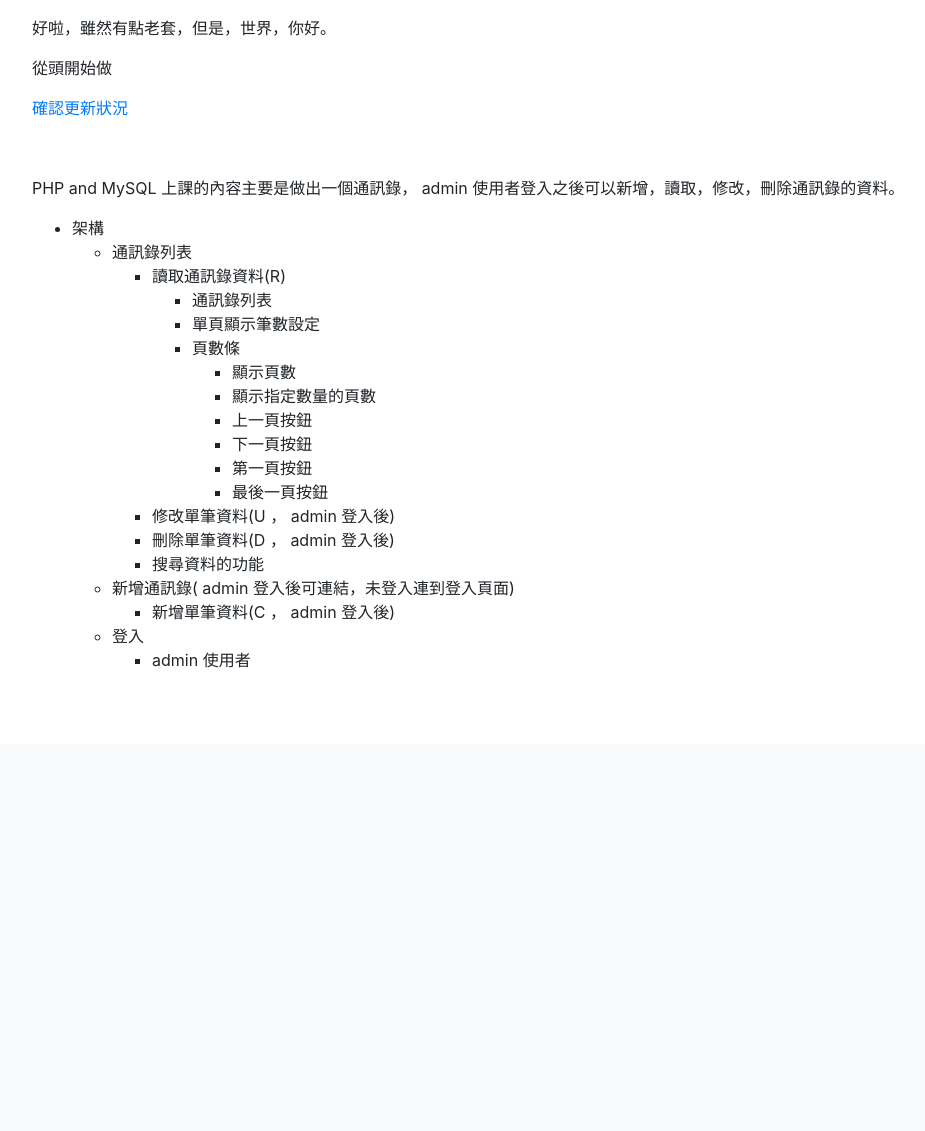
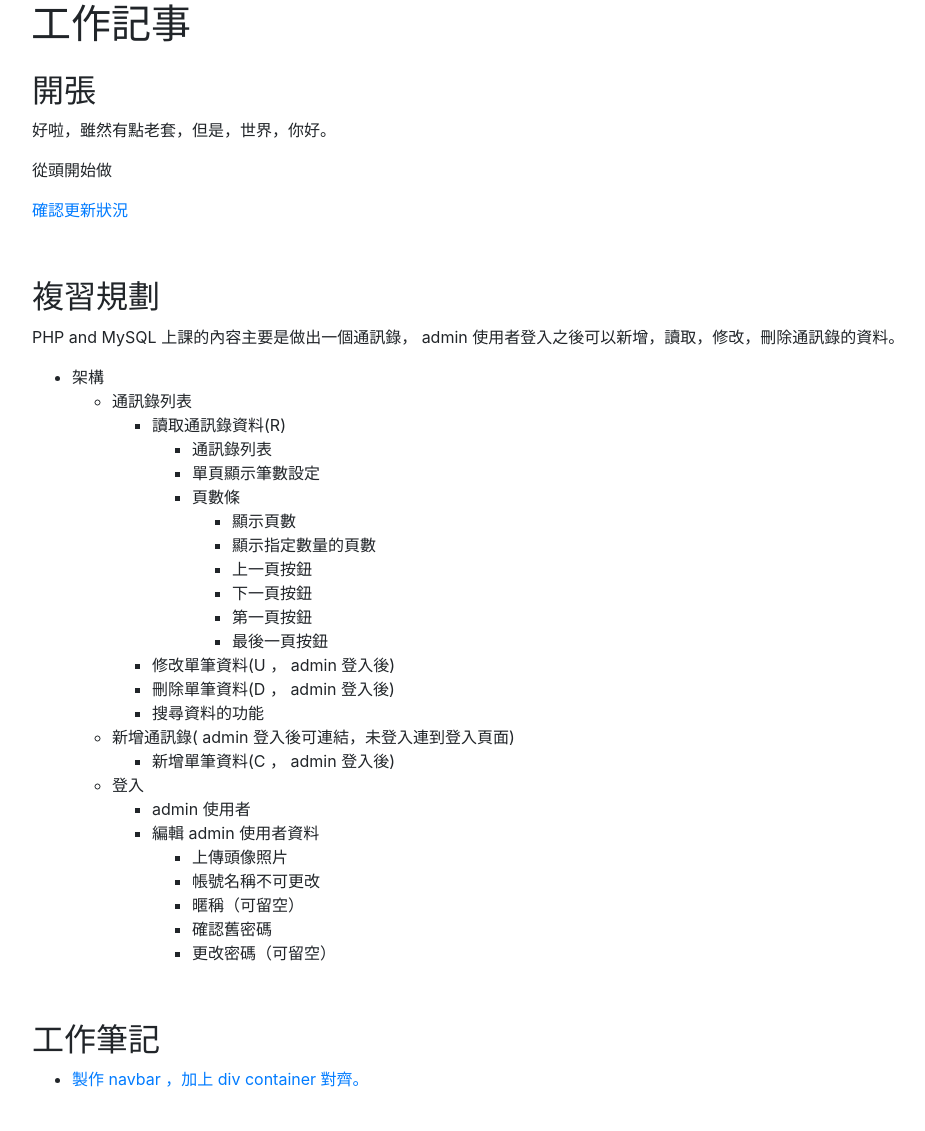
Before and after one commit to jchans-learning/noobphp, a PHP site: page /index_.php in a window 1280 px wide. Shown: the part 56-1187 px from the top of the page, without its empty margins (54-979 px from the left). Before the commit the page ends 724 px from the top, so only its background shows below. Run offline with PHP 8.4, Linux system fonts and the light colour scheme.

Commit message:
Add todo items

```diff
--- a/parts/include-test.php
+++ b/parts/include-test.php
@@ -1,15 +1,22 @@
 <div class="container">
+
+	<div class="r" p-3 mb-2>
+		<h1>工作記事</h1>
+	</div>
+
 	<div class="row p-3 mb-2">
 		<div class="">
+			<h2>開張</h2>
 			<p>好啦，雖然有點老套，但是，世界，你好。</p>
 			<p>從頭開始做</p>
 			<p><a href="/">確認更新狀況</a></p>
 		</div>
 	</div>
+
 	<div class="row p-3 mb-2">
 		<div class="">
+			<h2>複習規劃</h2>
 			<p>PHP and MySQL 上課的內容主要是做出一個通訊錄， admin 使用者登入之後可以新增，讀取，修改，刪除通訊錄的資料。</p>
-
 			<ul>
 				<li>架構</li>
 					<ul>
@@ -41,10 +48,31 @@
 						<li>登入</li>
 							<ul>
 								<li>admin 使用者</li>
+								<li>編輯 admin 使用者資料</li>
+									<ul>
+										<li>上傳頭像照片</li>
+										<li>帳號名稱不可更改</li>
+										<li>暱稱（可留空）</li>
+										<li>確認舊密碼</li>
+										<li>更改密碼（可留空）</li>
+									</ul>
 							</ul>
 					</ul>
 			</ul>
-
 		</div>
 	</div>
+
+	<div class="row p-3 mb-2">
+		<div>
+			<h2>工作筆記</h2>
+			<ul>
+				<li>
+					<a href="https://github.com/jchans/noobphp/commit/af51b7607f018410fcdd022fc8f2e1ba40b09cd1#diff-b07e48f0f2dc6c53e55b040c07454d668afb2670ebcc26da0a7e44397b630a93">
+						製作 navbar ，加上 div container 對齊。
+					</a>
+				</li>
+			</ul>
+		</div>
+	</div>
+
 </div>
```
